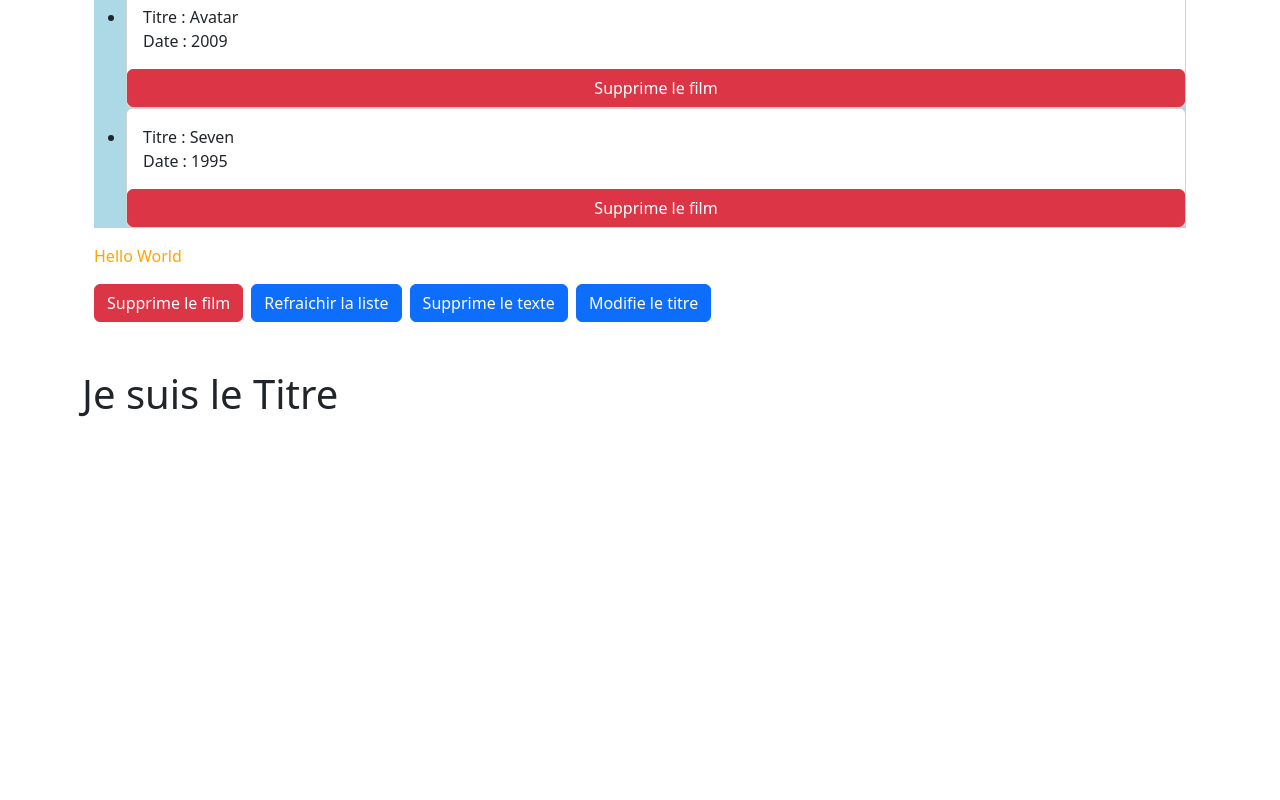
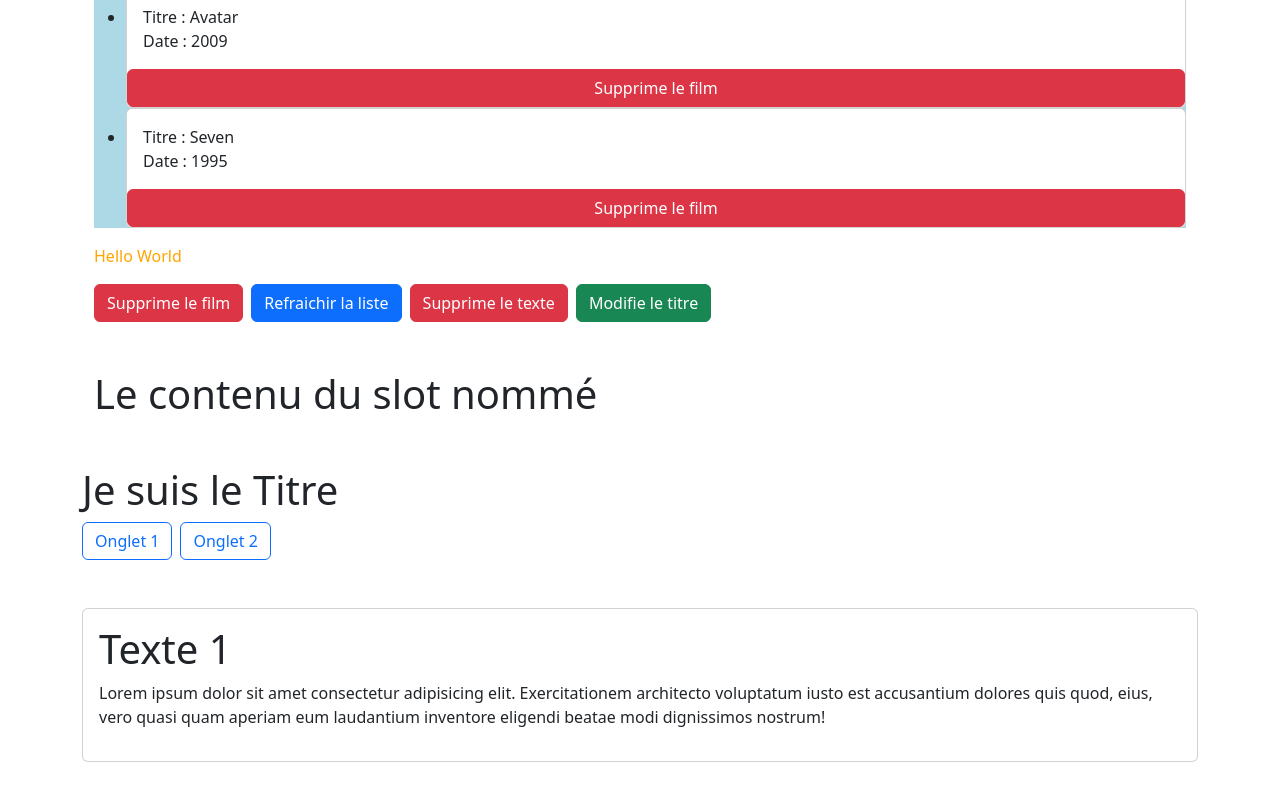
Before and after one commit to Kobe19/LearningVue2, a Vue app: page / in a window 1280 px wide. Shown: the part 420-1220 px from the top of the page. Before the commit the page ends 846 px from the top, so only its background shows below. Built offline with nearby package versions, Linux system fonts and the light colour scheme.

Commit message:
Slots et Systeme d'onglets avec Vue2

```diff
--- a/src/components/Contenu/Contenu.js
+++ b/src/components/Contenu/Contenu.js
@@ -1,4 +1,6 @@
 import Liste from "@/components/Liste/Liste.vue";
+import Texte1 from "@/components/Texte1.vue";
+import Texte2 from "@/components/Texte2.vue";
 
 export default {
     name: 'Contenu',
@@ -14,17 +16,29 @@ export default {
                 {titre: 'Seven', date: 1995}
             ],
             monTexte: 'Hello World',
-            titre: 'Je suis le Titre'
+            titre: 'Je suis le Titre',
+            toggle1: true,
+            toggle2: false
         }
     },
     methods: {
         changementTitre: function (nvTitre){
             this.titre = nvTitre;
+        },
+        toggleOng1: function (){
+            this.toggle1 = true
+            this.toggle2 = false
+        },
+        toggleOng2: function (){
+            this.toggle1 = false
+            this.toggle2 = true
         }
 
     },
     components: {
-        'liste': Liste
+        'liste': Liste,
+        'texte1': Texte1,
+        'texte2': Texte2
     }
 
 }
--- a/src/components/Contenu/Contenu.vue
+++ b/src/components/Contenu/Contenu.vue
@@ -3,9 +3,30 @@
 <template>
   <div class="container mt-5">
     <p>{{ txt }}</p>
-    <liste :prenom="prenom" :myArr="myArr" :monTexte="monTexte" @changeTitre="changementTitre($event)"></liste>
+    <liste
+        :prenom="prenom"
+        :myArr="myArr"
+        :monTexte="monTexte"
+        @changeTitre="changementTitre($event)">
+
+      <template v-slot:info>
+        <h1 class="mt-5">Le contenu du slot nommé</h1>
+      </template>
+    </liste>
+
     <h1 class="mt-5">
       {{ titre }}
     </h1>
+
+    <div class="btn btn-outline-primary me-2" @click="toggleOng1">Onglet 1</div>
+    <div class="btn btn-outline-primary me-2" @click="toggleOng2">Onglet 2</div>
+
+    <div v-if="toggle1" class="card mb-5 mt-5">
+      <texte1 class="p-3"></texte1>
+    </div>
+    <div v-if="toggle2" class="card mb-5 mt-5">
+      <texte2 class="p-3"></texte2>
+    </div>
+
   </div>
 </template>
--- a/src/components/Header/header.js
+++ b/src/components/Header/header.js
@@ -7,9 +7,19 @@ export default {
             titre: 'Mon titre de base'
         }
     },
+    beforeCreate() {
+    },
     created() {
         bus.$on('changeTitre', (data) => {
             this.titre = data
         })
+    },
+    beforeMount() {
+    },
+    mounted() {
+    },
+    beforeUpdate() {
+    },
+    updated() {
     }
 }
--- a/src/components/Liste/Liste.vue
+++ b/src/components/Liste/Liste.vue
@@ -29,11 +29,12 @@
     <button @click="RefreshListFilm" class="btn btn-primary ms-2">
       Refraichir la liste
     </button>
-    <button @click="deleteTexte" class="btn btn-primary ms-2">
+    <button @click="deleteTexte" class="btn btn-danger ms-2">
       Supprime le texte
     </button>
-    <button @click="changeTitre" class="btn btn-primary ms-2">
+    <button @click="changeTitre" class="btn btn-success ms-2">
       Modifie le titre
     </button>
+    <slot name="info"></slot>
   </div>
 </template>
--- /dev/null
+++ b/src/components/Texte1.vue
@@ -0,0 +1,23 @@
+<script>
+  export default {
+    name: 'Texte1',
+    data: function() {
+      return {
+
+      }
+    }
+  }
+</script>
+
+<template>
+  <div>
+    <h1>Texte 1</h1>
+    <p>
+      Lorem ipsum dolor sit amet consectetur adipisicing elit. Exercitationem architecto voluptatum iusto est accusantium dolores quis quod, eius, vero quasi quam aperiam eum laudantium inventore eligendi beatae modi dignissimos nostrum!
+    </p>
+  </div>
+</template>
+
+<style scoped>
+
+</style>
--- /dev/null
+++ b/src/components/Texte2.vue
@@ -0,0 +1,25 @@
+<script>
+  export default {
+    name: 'Texte2',
+    data: function() {
+      return {
+
+      }
+    }
+  }
+</script>
+
+<template>
+
+  <div>
+    <h1>Texte 2</h1>
+    <p>
+      Lorem ipsum dolor sit amet consectetur adipisicing elit. Exercitationem architecto voluptatum iusto est accusantium dolores quis quod, eius, vero quasi quam aperiam eum laudantium inventore eligendi beatae modi dignissimos nostrum!
+    </p>
+  </div>
+
+</template>
+
+<style scoped>
+
+</style>
```
